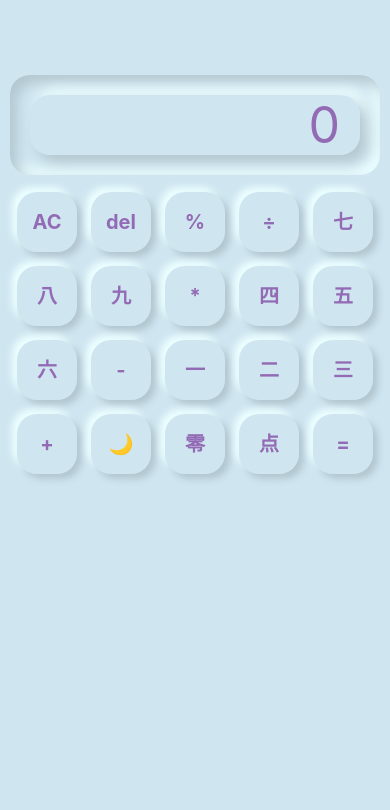
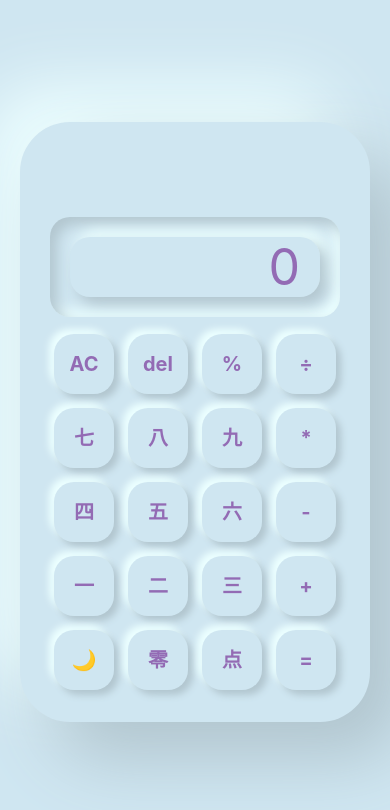
Before and after one commit to marinakinalone/react-native-calculator, a React Native app in the folder rnCalculator/: screen / in a window 390 px wide. Shown: the top 810 px of the page. Built offline with nearby package versions, Linux system fonts and the light colour scheme.

Commit message:
add styling for web display

```diff
--- a/rnCalculator/components/Calculator.js
+++ b/rnCalculator/components/Calculator.js
@@ -65,12 +65,14 @@ const Calculator = () => {
     }
     return (
         <View style={theme === 'light' ? (styles.container__light):(styles.container__dark)}>
+            <View style={theme === 'light' ? (styles.webcontainer__light):(styles.webcontainer__dark)}>
             <Display result={result} theme={theme} />
             {theme === 'light' ? (
               <Keyboard handlePress={handlePress} keyboardTheme={btnValuesLight} theme={theme} />
             ):(
               <Keyboard handlePress={handlePress} keyboardTheme={btnValuesDark} theme={theme} />
             )}
+            </View>
         </View>
     )
 }
@@ -88,6 +90,20 @@ const styles = StyleSheet.create({
     padding:5,
     minHeight: "100vh"
   },
+  webcontainer__light: {
+    maxWidth: 350,
+    margin: "auto",
+    padding: 25,
+    borderRadius: 50,
+    boxShadow: "35px 35px 70px #b0c4cd, -35px -35px 70px #eeffff",
+  },
+  webcontainer__dark: {
+    maxWidth: 350,
+    margin: "auto",
+    padding: 25,
+    borderRadius: 50,
+    boxShadow: "35px 35px 70px #7d5b99, -35px -35px 70px #a97bcf",
+  },
 
 });
 
```
